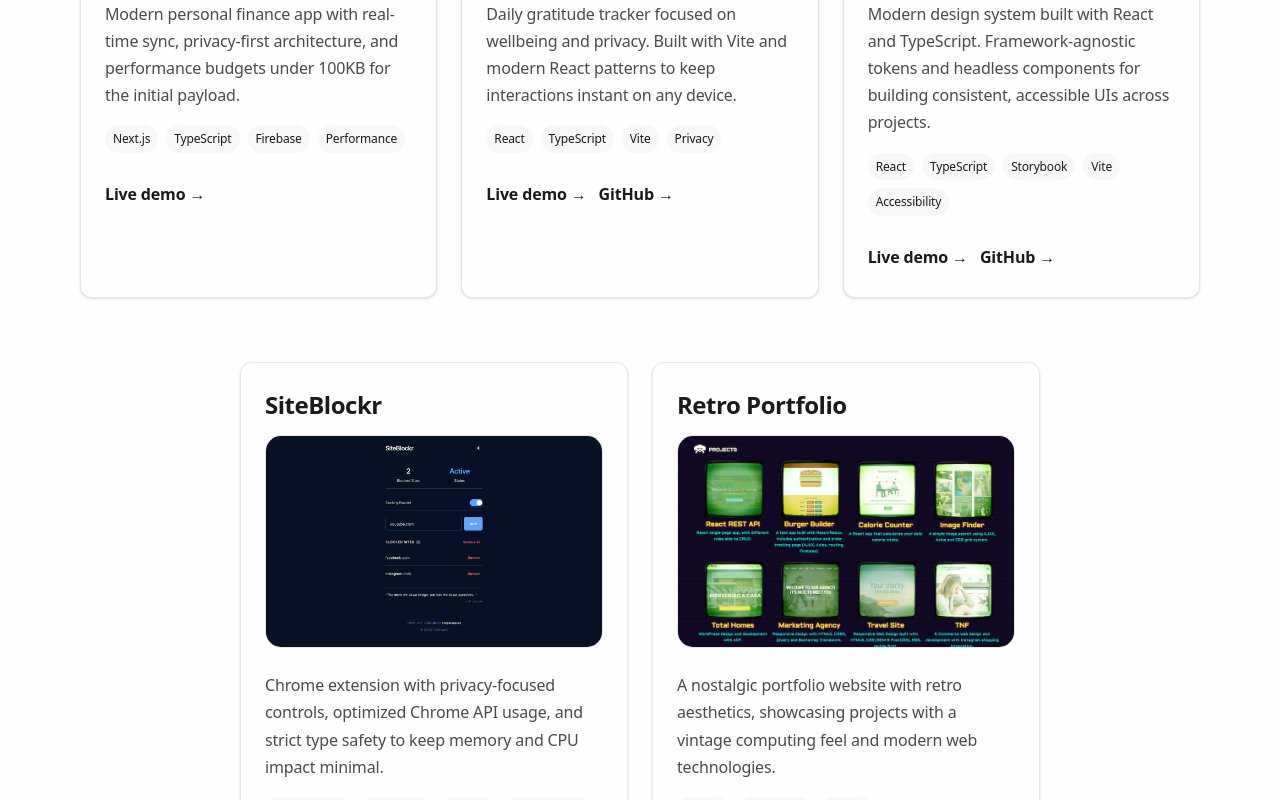
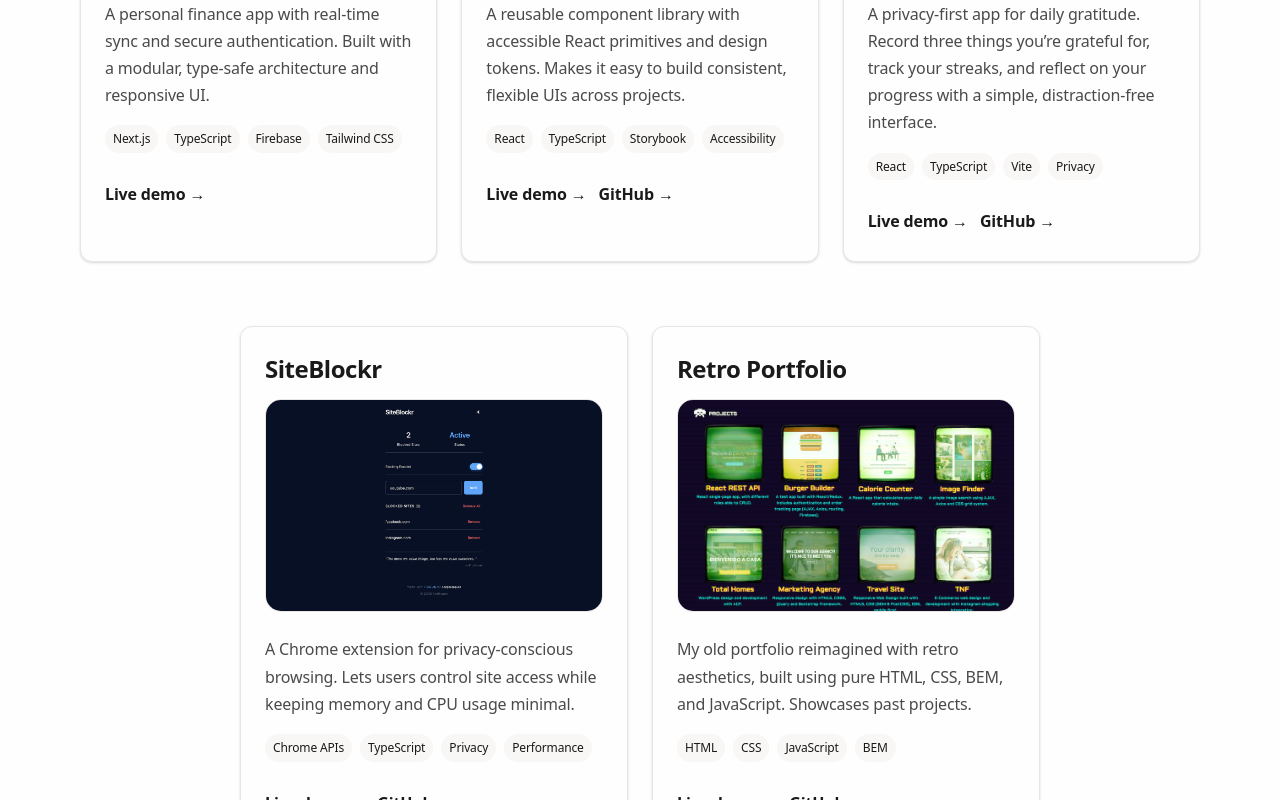
Before and after one commit to sergimarquez/react-portfolio-sergimarquez, a Next.js app: page / in a window 1280 px wide. Shown: the part 960-1760 px from the top of the page. Built offline with nearby package versions, Linux system fonts and the light colour scheme.

Commit message:
content: update portfolio project descriptions

```diff
--- a/app/page.tsx
+++ b/app/page.tsx
@@ -16,35 +16,34 @@ const projectCards: ProjectCard[] = [
   {
     title: "Fintreo",
     description:
-      "Modern personal finance app with real-time sync, privacy-first architecture, and performance budgets under 100KB for the initial payload.",
+      "A personal finance app with real-time sync and secure authentication. Built with a modular, type-safe architecture and responsive UI.",
     image: { src: "/projects/fintreo.png", alt: "Screenshot of Fintreo app" },
-    tags: ["Next.js", "TypeScript", "Firebase", "Performance"],
+    tags: ["Next.js", "TypeScript", "Firebase", "Tailwind CSS"],
     liveUrl: "https://fintreo.com",
+  },
+    {
+    title: "Design System",
+    description:
+      "A reusable component library with accessible React primitives and design tokens. Makes it easy to build consistent, flexible UIs across projects.",
+    image: { src: "/projects/design-system.png", alt: "Screenshot of Design System Storybook" },
+    tags: ["React", "TypeScript", "Storybook", "Accessibility"],
+    liveUrl:
+      "https://design-system-c8tq69gah-sergis-projects-2dc6d14d.vercel.app/?path=/story/welcome--welcome",
+    repoUrl: "https://github.com/sergimarquez/design-system",
   },
   {
     title: "3Good",
     description:
-      "Daily gratitude tracker focused on wellbeing and privacy. Built with Vite and modern React patterns to keep interactions instant on any device.",
+      "A privacy-first app for daily gratitude. Record three things you’re grateful for, track your streaks, and reflect on your progress with a simple, distraction-free interface.",
     image: { src: "/projects/3good.png", alt: "Screenshot of 3Good app" },
     tags: ["React", "TypeScript", "Vite", "Privacy"],
     liveUrl: "https://3good.app/",
     repoUrl: "https://github.com/sergimarquez/three-things",
   },
   {
-    title: "Design System",
-    description:
-      "Modern design system built with React and TypeScript. Framework-agnostic tokens and headless components for building consistent, accessible UIs across projects.",
-    image: { src: "/projects/design-system.png", alt: "Screenshot of Design System Storybook" },
-    tags: ["React", "TypeScript", "Storybook", "Vite", "Accessibility"],
-    liveUrl:
-      "https://design-system-c8tq69gah-sergis-projects-2dc6d14d.vercel.app/?path=/story/welcome--welcome",
-    repoUrl: "https://github.com/sergimarquez/design-system",
-  },
-  // Bottom row (2 centered columns)
-  {
     title: "SiteBlockr",
     description:
-      "Chrome extension with privacy-focused controls, optimized Chrome API usage, and strict type safety to keep memory and CPU impact minimal.",
+      "A Chrome extension for privacy-conscious browsing. Lets users control site access while keeping memory and CPU usage minimal.",
     image: { src: "/projects/siteblockr.png", alt: "Screenshot of SiteBlockr extension" },
     tags: ["Chrome APIs", "TypeScript", "Privacy", "Performance"],
     liveUrl:
@@ -54,9 +53,9 @@ const projectCards: ProjectCard[] = [
   {
     title: "Retro Portfolio",
     description:
-      "A nostalgic portfolio website with retro aesthetics, showcasing projects with a vintage computing feel and modern web technologies.",
+      "My old portfolio reimagined with retro aesthetics, built using pure HTML, CSS, BEM, and JavaScript. Showcases past projects.",
     image: { src: "/projects/retro-portfolio.png", alt: "Screenshot of Retro Portfolio website" },
-    tags: ["Next.js", "TypeScript", "Design"],
+    tags: ["HTML", "CSS", "JavaScript", "BEM"],
     liveUrl: "https://sergimarquez.dev",
     repoUrl: "https://github.com/sergimarquez/retro-portfolio",
   },
```
